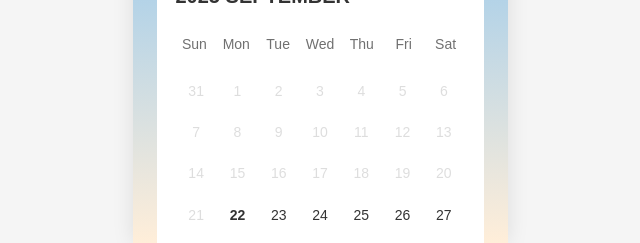
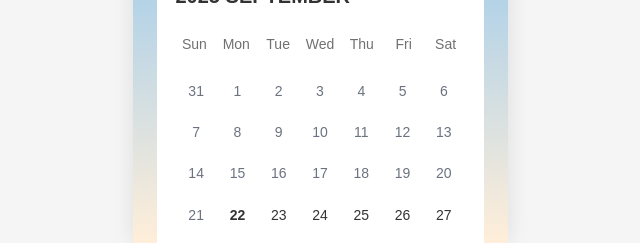
Before and after one commit to sh-min-value/solcation_fe, a React (Create React App) app: page / in a window 1280 px wide. Shown: the part 557-800 px from the top of the page, without its empty margins (320-960 px from the left). Built offline with nearby package versions, Linux system fonts and the light colour scheme; no server answers; sample sign-in values are in the browser's storage.

Commit message:
Fix: 오늘 이전 날짜 흐림 제거

```diff
--- a/src/features/main/components/CalendarSection.js
+++ b/src/features/main/components/CalendarSection.js
@@ -343,10 +343,10 @@ const CalendarSection = ({ events = [], onDateSelect, selectedDates = [], isClic
               className={`
                  aspect-square flex items-center justify-center text-sm relative
                  ${isClickable && isDateInRange(dayInfo) ? 'cursor-pointer' : 'cursor-default'}
-                 ${!isDateInRange(dayInfo) ? 'text-gray-3 opacity-50' : ''}
+                 ${!isDateInRange(dayInfo) ? 'text-gray-500' : ''}
                  ${dayInfo.isToday ? 'font-bold' : ''}
                  ${isClickable ? 'focus:outline-none' : ''}
-                 ${selectedStyle || (dayInfo.isCurrentMonth ? 'text-gray-1' : 'text-gray-3')}
+                 ${selectedStyle || (dayInfo.isCurrentMonth ? 'text-gray-1' : 'text-gray-5')}
                `}
               onClick={isClickable ? () => handleDateClick(dayInfo) : undefined}
               onKeyDown={isClickable ? (e) => {
```
